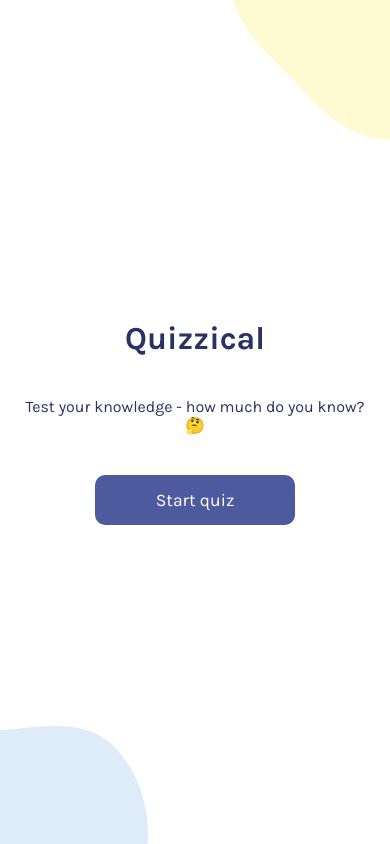
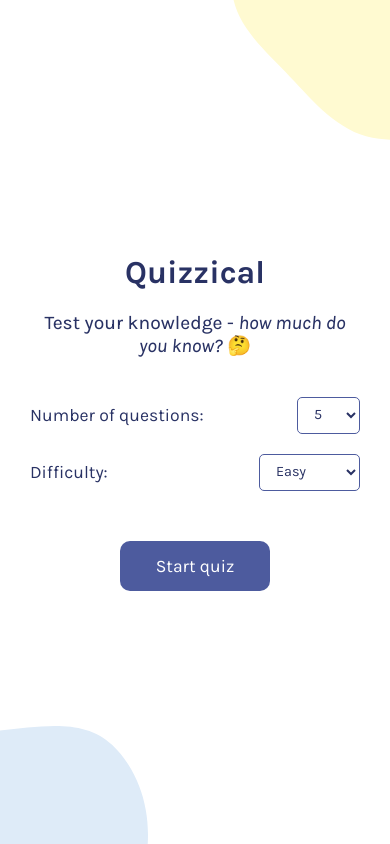
Before and after one commit to Miles-32/Quizzical, a React (Vite) app: page / in a window 390 px wide. Built offline with nearby package versions, Linux system fonts and the light colour scheme.

Commit message:
Big code changes!
Added better UX: users can change question difficulty and number of questions; screen scrolls to the top on "play again" button.

Improved UI, accessibility for new features, and responsiveness.

```diff
--- a/index.css
+++ b/index.css
@@ -34,7 +34,7 @@ main {
   flex-direction: column;
   justify-content: center;
   align-items: center;
-  margin: 0 20px;
+  margin: 0 30px;
   z-index: 1;
 }
 
@@ -43,10 +43,42 @@ main > h1 {
   margin: 0;
 }
 
-main > p.start-description {
-  font-size: 1rem;
-  margin-block: 40px;
+p.start-description {
+  margin: 20px 0 40px;
+  font-size: 1.2rem;
+  font-weight: 450;
   text-align: center;
+}
+
+label {
+  font-size: 1.1rem;
+}
+
+.question-count-container {
+  display: flex;
+  justify-content: space-between;
+  align-items: center;
+  gap: 10px;
+  width: 100%;
+  max-width: 400px;
+  margin-bottom: 20px;
+}
+
+.question-count-select {
+  font-family: Karla, sans-serif;
+  font-size: 0.9rem;
+  padding: 8px 12px;
+  border: 1px solid #4D5B9E;
+  border-radius: 5px;
+  background-color: white;
+  color: #293264;
+  cursor: pointer;
+  min-height: 20px;
+}
+
+.question-count-select:focus {
+  outline: 3px solid #4D5B9E;
+  outline-offset: 2px;
 }
 
 .question-container {
@@ -97,6 +129,11 @@ main > p.start-description {
   flex-grow: 1;
 }
 
+.answer-button:focus {
+  outline: 2px solid #4D5B9E;
+  outline-offset: 2px;
+}
+
 .answer-button.selected {
   background-color: #D6DBF5;
   border: none;
@@ -125,10 +162,16 @@ main > p.start-description {
   color: white;
   border: none;
   border-radius: 10px;
-  width: 200px;
+  width: 150px;
   height: 50px;
   font-size: 1.1rem;
   cursor: pointer;
+  margin-top: 30px;
+}
+
+.start-btn:focus {
+  outline: 3px solid #293264;
+  outline-offset: 2px;
 }
 
 .submit-btn {
@@ -144,20 +187,37 @@ main > p.start-description {
   cursor: pointer;
 }
 
+.submit-btn:focus {
+  outline: 3px solid #293264;
+  outline-offset: 2px;
+}
+
 .submit-section {
   display: flex;
-  justify-content: center;
+  justify-content: space-evenly;
   align-items: center;
   gap: 25px;
   width: 100%;
-  margin-block: 15px;
+  max-width: 500px;
+  margin-block: 25px;
   text-align: center;
+}
+
+.buttons-container {
+  display: flex;
+  justify-content: space-evenly;
+  flex-direction: row;
+  gap: 10px;
 }
 
 .score {
   margin: 0;
-  font-size: 1rem;
+  font-size: 1.1rem;
   font-weight: bold;
+}
+
+.italic {
+  font-style: italic;
 }
 
 /* SVGs */
@@ -185,6 +245,17 @@ main > p.start-description {
     display: grid;
     grid-template-columns: 1fr 1fr;
   }
+
+    .submit-section {
+    flex-direction: column;
+    gap: 15px;
+  }
+
+  .buttons-container {
+    flex-direction: row;
+    gap: 15px;
+    justify-content: center;
+  }
 }
 
 @media (min-width: 1000px) {
@@ -197,12 +268,24 @@ main > p.start-description {
   }
 
   main > p.start-description {
+    font-size: 1.4rem;
+  }
+
+  label.start-description {
     font-size: 1.2rem;
+  }
+
+  .question-count-select {
+    font-size: 1rem;
   }
 
   .question-container {
     max-width: 800px;
     gap: 20px;
+  }
+
+  .submit-section {
+    max-width: 800px;
   }
 
   .question {
@@ -226,12 +309,17 @@ main > p.start-description {
   }
 
   .submit-btn {
-    width: 180px;
+    width: 220px;
     height: 50px;
     font-size: 1.1rem;
   }
 
+  .buttons-container {
+    justify-content: space-around;
+    gap: 30px;
+  }
+
   .score {
-    font-size: 1.2rem;
+    font-size: 1.3rem;
   }
 }
--- a/src/App.jsx
+++ b/src/App.jsx
@@ -1,4 +1,4 @@
-import { useState } from "react";
+import { useState, useEffect } from "react";
 import clsx from "clsx";
 import { decode } from "he";
 import BlobBlue from "./components/BlobBlue";
@@ -10,18 +10,25 @@ export default function App() {
   const [questions, setQuestions] = useState([]);
   const [selectedAnswers, setSelectedAnswers] = useState({}); // key: question index -> answer text, e.g. {0: "blue"}
   const [gameOver, setGameOver] = useState(false);
+  const [questionCount, setQuestionCount] = useState("5");
+  const [questionDifficulty, setQuestionDifficulty] = useState("easy");
 
   // Derived Values //
   async function handleStartClick() {
-    const questions = await getQuestions()
+    const questions = await getQuestions(questionCount, questionDifficulty)
     setGameOver(false)
     setSelectedAnswers({})
     setQuestions(questions)
     setScreen("quiz")
   }
 
-  console.log(questions)
-  console.log(selectedAnswers)
+  useEffect(() => {
+    if (screen === "quiz" && questions.length > 0) {
+      setTimeout(() => window.scrollTo(0, 0), 0)
+    }
+  }, [questions])
+
+
   const questionsLength = questions.length;
   const numCorrect = questions.filter((question, qi) => selectedAnswers[qi] === question.correct).length;
 
@@ -74,8 +81,8 @@ export default function App() {
       return answersShuffled;
   }
 
-  async function getQuestions() {
-    const response = await fetch("https://opentdb.com/api.php?amount=5&category=9&type=multiple");
+  async function getQuestions(amount = 5, difficulty = "easy") {
+    const response = await fetch(`https://opentdb.com/api.php?amount=${amount}&category=9&type=multiple&difficulty=${difficulty}`);
     if (!response.ok) throw new Error(`HTTP ${response.status}`);
     const data = await response.json();
     return data.results.map((result) => {
@@ -95,7 +102,6 @@ export default function App() {
     questions.forEach((question, qi) => {
       if (selectedAnswers[qi] === question.correct) numCorrect++;
     });
-    console.log(numCorrect)
     setGameOver(true);
   }
 
@@ -106,7 +112,24 @@ export default function App() {
         {screen === "start" && (
           <>
             <h1>Quizzical</h1>
-            <p className="start-description">Test your knowledge - how much do you know? 🤔</p>
+            <p className="start-description">Test your knowledge - <span className="italic">how much do you know?</span> 🤔</p>
+            <div className="question-count-container">
+              <label htmlFor="question-count-input" className="start-description">Number of questions:</label>
+              <select id="question-count-input" className="question-count-select" value={questionCount} onChange={(e) => setQuestionCount(e.target.value)}>
+                <option value="5">5</option>
+                <option value="10">10</option>
+                <option value="15">15</option>
+                <option value="20">20</option>
+              </select>
+            </div>
+            <div className="question-count-container">
+              <label htmlFor="question-difficulty-input" className="start-description">Difficulty:</label>
+              <select id="question-difficulty-input" className="question-count-select" value={questionDifficulty} onChange={(e) => setQuestionDifficulty(e.target.value)}>
+                <option value="easy">Easy</option>
+                <option value="medium">Medium</option>
+                <option value="hard">Hard</option>
+              </select>
+            </div>
             <button className="start-btn" onClick={handleStartClick} aria-label="Start the quiz">Start quiz</button>
           </>
         )}
@@ -118,7 +141,10 @@ export default function App() {
               {gameOver ?
                 <>
                   <p className="score" role="status" aria-live="polite">You scored {numCorrect} out of {questionsLength}</p>
-                  <button className="submit-btn" onClick={handleStartClick}>Play again</button>
+                  <div className="buttons-container">
+                    <button className="submit-btn" onClick={handleStartClick}>Play again</button>
+                    <button className="submit-btn" onClick={() => setScreen("start")}>Back to start</button>
+                  </div>
                 </> :
                 <button className="submit-btn" onClick={checkAnswers}>Check answers</button>}
             </section>
```
